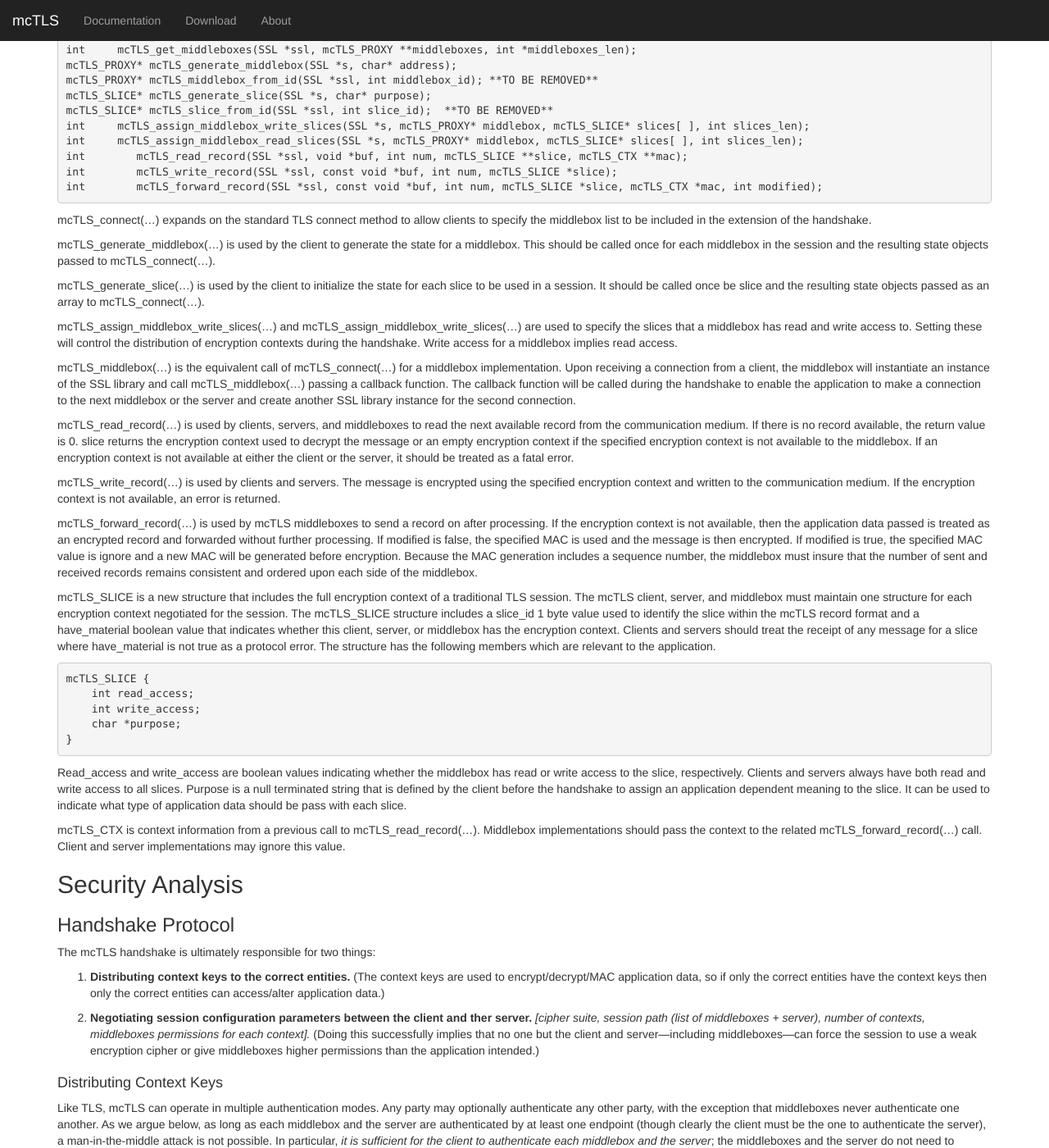
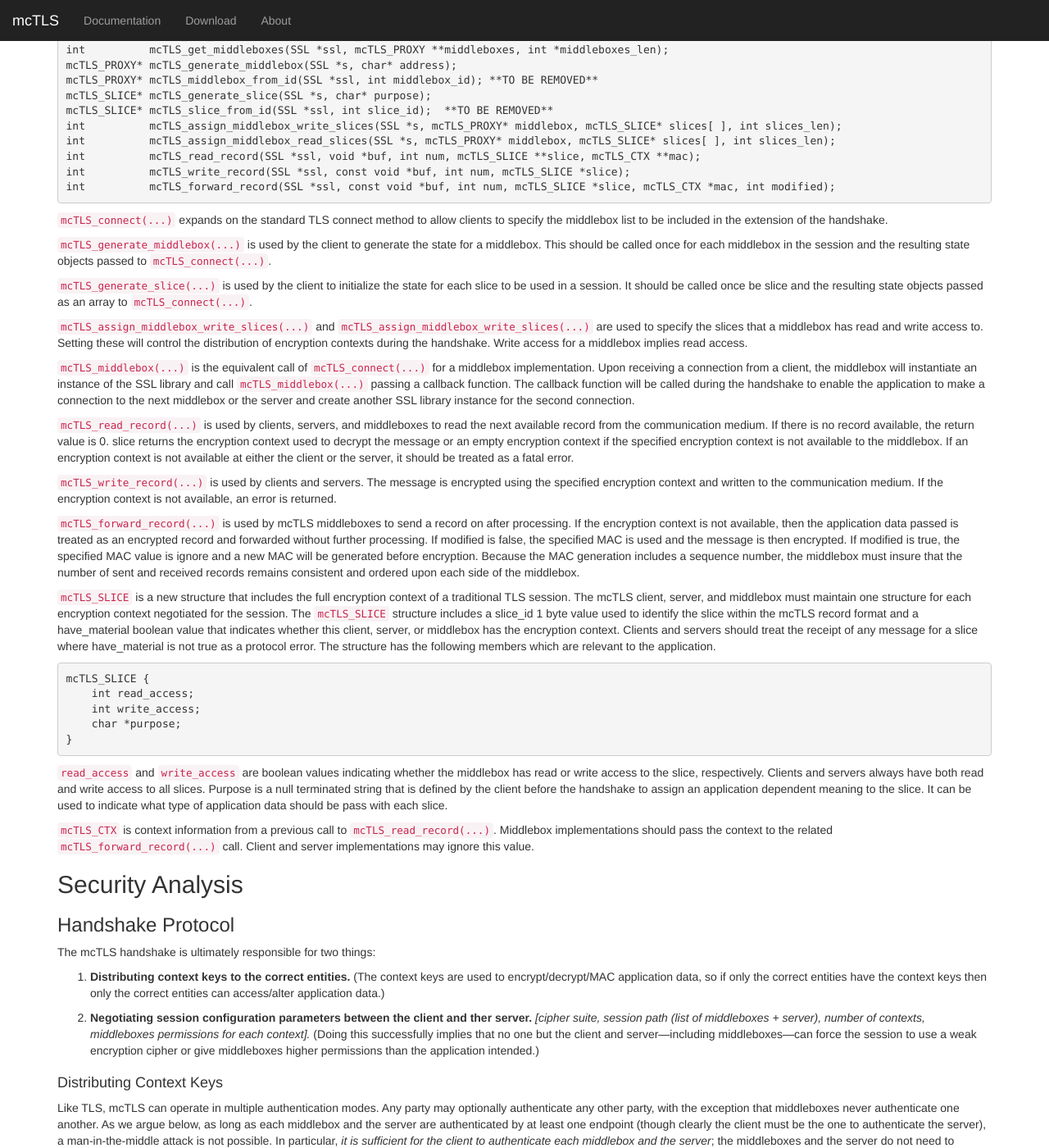
Before and after one commit to dtnaylor/mctls-www, a Jekyll site: the page built from www/documentation.md, in a window 1280 px wide and 1400 px high, scrolled down 3484 px. Shown: the whole window at 82% size. Built offline with Jekyll 4.4.1, drawn with Linux system fonts in a browser that asks for light colours; nearby versions of some CDN libraries.

```diff
--- a/www/documentation.md
+++ b/www/documentation.md
@@ -239,44 +239,44 @@ for specifying the encryption context in use, handling of the MAC, and
 specifying the middleboxes to use in a handshake. The following methods have been
 added to the API:
 
-	int        mcTLS_connect(SSL *ssl, mcTLS_SLICE* slices, int slices_len, mcTLS_PROXY *middleboxes, int middleboxes_len);
-	int 	mcTLS_middlebox(SSL *ssl, SSL* ( *connect_func)(SSL *ssl, char *address), SSL **ssl_next);
-	int 	mcTLS_get_slices(SSL *ssl, mcTLS_SLICE **slices, int *slices_len);
-	int 	mcTLS_get_middleboxes(SSL *ssl, mcTLS_PROXY **middleboxes, int *middleboxes_len);
+	int          mcTLS_connect(SSL *ssl, mcTLS_SLICE* slices, int slices_len, mcTLS_PROXY *middleboxes, int middleboxes_len);
+	int          mcTLS_middlebox(SSL *ssl, SSL* ( *connect_func)(SSL *ssl, char *address), SSL **ssl_next);
+	int          mcTLS_get_slices(SSL *ssl, mcTLS_SLICE **slices, int *slices_len);
+	int          mcTLS_get_middleboxes(SSL *ssl, mcTLS_PROXY **middleboxes, int *middleboxes_len);
 	mcTLS_PROXY* mcTLS_generate_middlebox(SSL *s, char* address);
 	mcTLS_PROXY* mcTLS_middlebox_from_id(SSL *ssl, int middlebox_id); **TO BE REMOVED**
 	mcTLS_SLICE* mcTLS_generate_slice(SSL *s, char* purpose);
 	mcTLS_SLICE* mcTLS_slice_from_id(SSL *ssl, int slice_id);  **TO BE REMOVED**
-	int 	mcTLS_assign_middlebox_write_slices(SSL *s, mcTLS_PROXY* middlebox, mcTLS_SLICE* slices[ ], int slices_len);
-	int 	mcTLS_assign_middlebox_read_slices(SSL *s, mcTLS_PROXY* middlebox, mcTLS_SLICE* slices[ ], int slices_len);
-	int        mcTLS_read_record(SSL *ssl, void *buf, int num, mcTLS_SLICE **slice, mcTLS_CTX **mac);
-	int        mcTLS_write_record(SSL *ssl, const void *buf, int num, mcTLS_SLICE *slice);
-	int        mcTLS_forward_record(SSL *ssl, const void *buf, int num, mcTLS_SLICE *slice, mcTLS_CTX *mac, int modified);
+	int 	     mcTLS_assign_middlebox_write_slices(SSL *s, mcTLS_PROXY* middlebox, mcTLS_SLICE* slices[ ], int slices_len);
+	int 	     mcTLS_assign_middlebox_read_slices(SSL *s, mcTLS_PROXY* middlebox, mcTLS_SLICE* slices[ ], int slices_len);
+	int          mcTLS_read_record(SSL *ssl, void *buf, int num, mcTLS_SLICE **slice, mcTLS_CTX **mac);
+	int          mcTLS_write_record(SSL *ssl, const void *buf, int num, mcTLS_SLICE *slice);
+	int          mcTLS_forward_record(SSL *ssl, const void *buf, int num, mcTLS_SLICE *slice, mcTLS_CTX *mac, int modified);
 
-mcTLS_connect(...) expands on the standard TLS connect method to allow clients to
+``mcTLS_connect(...)`` expands on the standard TLS connect method to allow clients to
 specify the middlebox list to be included in the extension of the handshake.
 
-mcTLS_generate_middlebox(...) is used by the client to generate the state for a
+``mcTLS_generate_middlebox(...)`` is used by the client to generate the state for a
 middlebox. This should be called once for each middlebox in the session and the
-resulting state objects passed to mcTLS_connect(...).
+resulting state objects passed to ``mcTLS_connect(...)``.
 
-mcTLS_generate_slice(...) is used by the client to initialize the state for each
+``mcTLS_generate_slice(...)`` is used by the client to initialize the state for each
 slice to be used in a session. It should be called once be slice and the
-resulting state objects passed as an array to mcTLS_connect(...).
+resulting state objects passed as an array to ``mcTLS_connect(...)``.
 
-mcTLS_assign_middlebox_write_slices(...) and mcTLS_assign_middlebox_write_slices(...) are
+``mcTLS_assign_middlebox_write_slices(...)`` and ``mcTLS_assign_middlebox_write_slices(...)`` are
 used to specify the slices that a middlebox has read and write access to. Setting
 these will control the distribution of encryption contexts during the
 handshake. Write access for a middlebox implies read access.
 
-mcTLS_middlebox(...) is the equivalent call of mcTLS_connect(...) for a middlebox
+``mcTLS_middlebox(...)`` is the equivalent call of ``mcTLS_connect(...)`` for a middlebox
 implementation. Upon receiving a connection from a client, the middlebox will
-instantiate an instance of the SSL library and call mcTLS_middlebox(...) passing a
+instantiate an instance of the SSL library and call ``mcTLS_middlebox(...)`` passing a
 callback function. The callback function will be called during the handshake to
 enable the application to make a connection to the next middlebox or the server and
 create another SSL library instance for the second connection.
 
-mcTLS_read_record(...) is used by clients, servers, and middleboxes to read the next
+``mcTLS_read_record(...)`` is used by clients, servers, and middleboxes to read the next
 available record from the communication medium. If there is no record
 available, the return value is 0. slice returns the encryption context used to
 decrypt the message or an empty encryption context if the specified encryption
@@ -284,11 +284,11 @@ context is not available to the middlebox. If an encryption context is not
 available at either the client or the server, it should be treated as a fatal
 error.
 
-mcTLS_write_record(...) is used by clients and servers. The message is encrypted
+``mcTLS_write_record(...)`` is used by clients and servers. The message is encrypted
 using the specified encryption context and written to the communication medium.
 If the encryption context is not available, an error is returned.
 
-mcTLS_forward_record(...) is used by mcTLS middleboxes to send a record on after
+``mcTLS_forward_record(...)`` is used by mcTLS middleboxes to send a record on after
 processing. If the encryption context is not available, then the application
 data passed is treated as an encrypted record and forwarded without further
 processing. If modified is false, the specified MAC is used and the message is
@@ -297,9 +297,9 @@ new MAC will be generated before encryption. Because the MAC generation
 includes a sequence number, the middlebox must insure that the number of sent and
 received records remains consistent and ordered upon each side of the middlebox.
 
-mcTLS_SLICE is a new structure that includes the full encryption context of a
+``mcTLS_SLICE`` is a new structure that includes the full encryption context of a
 traditional TLS session. The mcTLS client, server, and middlebox must maintain one
-structure for each encryption context negotiated for the session. The mcTLS_SLICE
+structure for each encryption context negotiated for the session. The ``mcTLS_SLICE``
 structure includes a slice_id 1 byte value used to identify the slice within
 the mcTLS record format and a have_material boolean value that indicates whether
 this client, server, or middlebox has the encryption context. Clients and servers
@@ -313,16 +313,16 @@ relevant to the application.
         char *purpose;
 	}
 
-Read_access and write_access are boolean values indicating whether the middlebox
-has read or write access to the slice, respectively. Clients and servers always
-have both read and write access to all slices. Purpose is a null terminated
-string that is defined by the client before the handshake to assign an
-application dependent meaning to the slice. It can be used to indicate what
+``read_access`` and ``write_access`` are boolean values indicating whether the
+middlebox has read or write access to the slice, respectively. Clients and
+servers always have both read and write access to all slices. Purpose is a null
+terminated string that is defined by the client before the handshake to assign
+an application dependent meaning to the slice. It can be used to indicate what
 type of application data should be pass with each slice.
 
-mcTLS_CTX is context information from a previous call to mcTLS_read_record(...).
+``mcTLS_CTX`` is context information from a previous call to ``mcTLS_read_record(...)``.
 Middlebox implementations should pass the context to the related
-mcTLS_forward_record(...) call. Client and server implementations may ignore this
+``mcTLS_forward_record(...)`` call. Client and server implementations may ignore this
 value.
 
 
```
